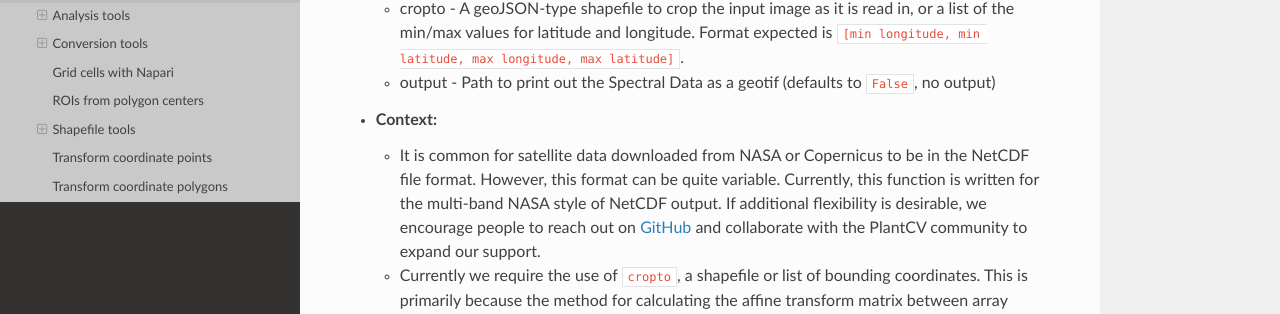
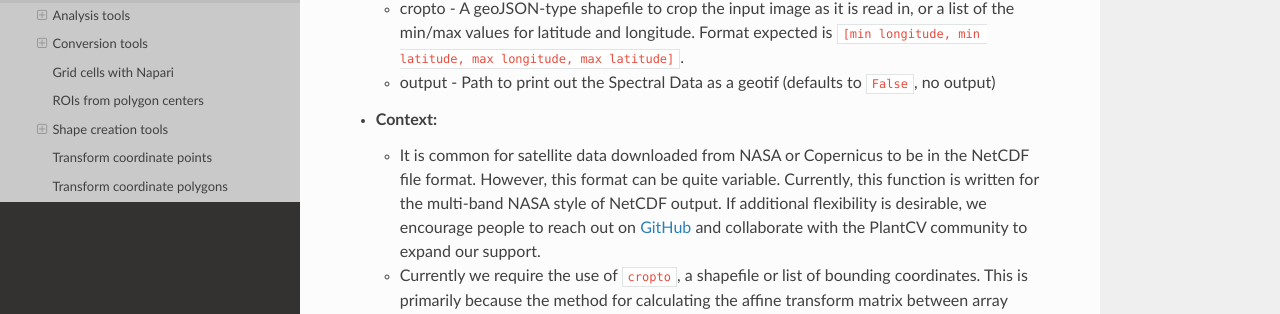
Before and after one commit to danforthcenter/plantcv-geospatial, an MkDocs documentation site: the page built from docs/read_netcdf.md, in a window 1280 px wide. Shown: the part 410-724 px from the top of the page. Built offline with MkDocs 1.6.1, drawn with Linux system fonts in a browser that asks for light colours; nearby versions of some CDN libraries.

Commit message:
Change mkdocs table of contents

```diff
--- a/docs/read_netcdf.md
+++ b/docs/read_netcdf.md
@@ -30,4 +30,4 @@
 ![Screenshot](documentation_images/bigspiritlake.png)
 
 
-**Source Code:** [Here](https://github.com/danforthcenter/plantcv-geospatial/blob/main/plantcv/geospatial/read_netcdf.py)
+**Source Code:** [Here](https://github.com/danforthcenter/plantcv-geospatial/blob/main/plantcv/geospatial/read.netcdf.py)
--- a/mkdocs.yml
+++ b/mkdocs.yml
@@ -32,7 +32,7 @@ nav:
             - Save drawn shapes as geojson: shapes_to_geojson.md
         - Grid cells with Napari: napari_field_grid.md
         - ROIs from polygon centers: center_grid_rois.md
-        - Shapefile tools:
+        - Shape creation tools:
             - Shapes Flexible : shapes_flexible.md
             - Shapes Grid : shapes_grid.md
         - Transform coordinate points: transform_points.md
```
